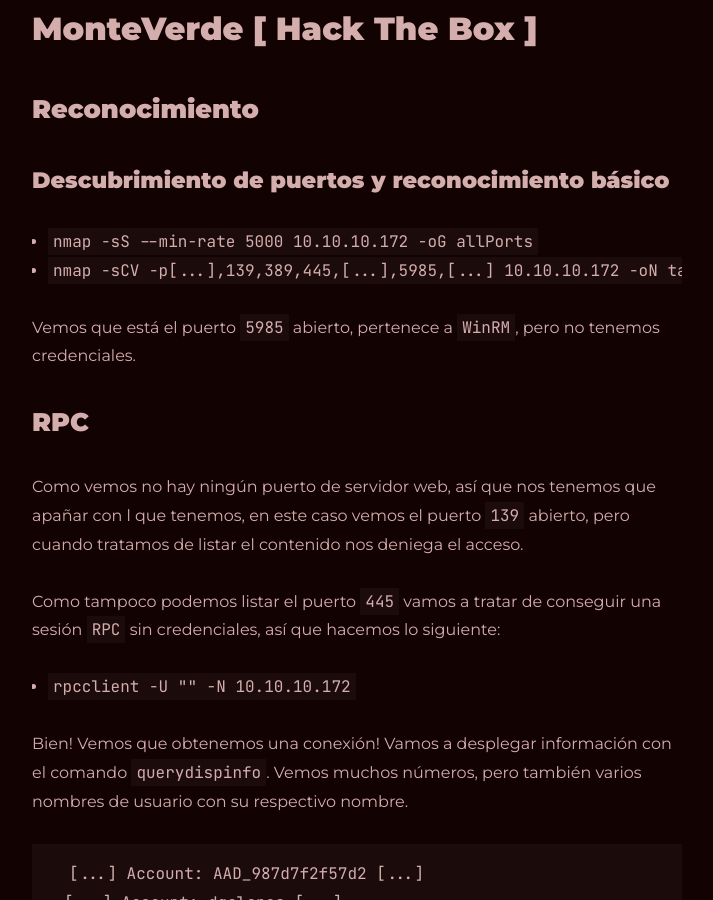
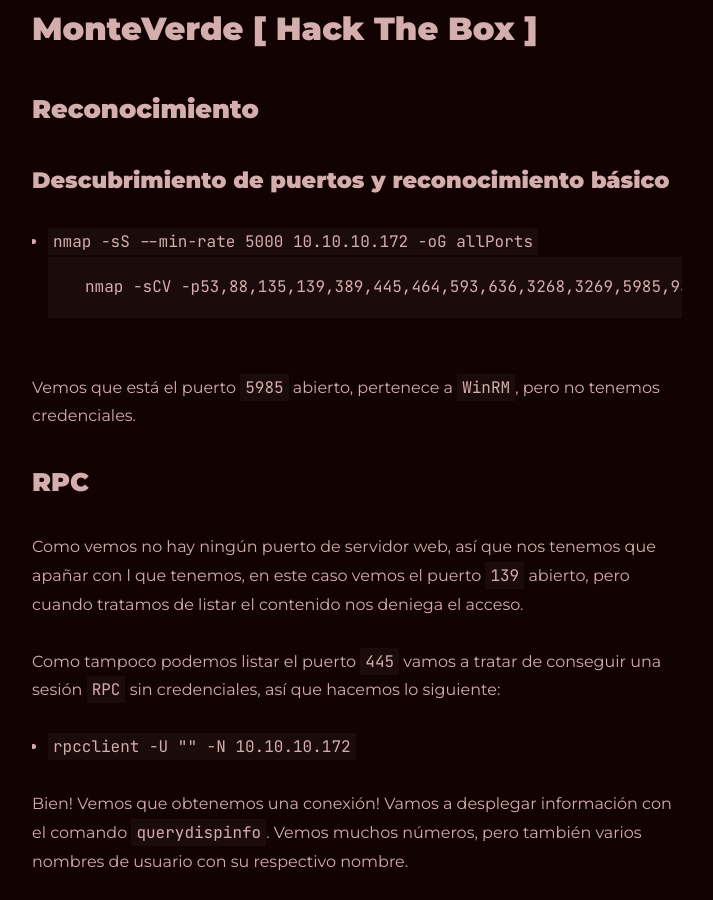
Before and after one commit to BlackCage/BlackCage.github.io, a Jekyll site: the page built from all_collections/_posts/2022-11-18-monteverde-htb.md, in a window 1280 px wide and 900 px high, scrolled down 538 px. Shown: the whole window, without its empty margins (283-996 px from the left). Built offline with Jekyll 4.4.1, drawn with Linux system fonts in a browser that asks for light colours.

Commit message:
Update 2022-11-18-monteverde-htb.md

````diff
--- a/all_collections/_posts/2022-11-18-monteverde-htb.md
+++ b/all_collections/_posts/2022-11-18-monteverde-htb.md
@@ -12,7 +12,9 @@
 
 #### Descubrimiento de puertos y reconocimiento básico
 - `nmap -sS --min-rate 5000 10.10.10.172 -oG allPorts`
-- `nmap -sCV -p[...],139,389,445,[...],5985,[...] 10.10.10.172 -oN targeted`
+```
+nmap -sCV -p53,88,135,139,389,445,464,593,636,3268,3269,5985,9389 10.10.10.172 -oN targeted
+```
 
 Vemos que está el puerto `5985` abierto, pertenece a `WinRM`, pero no tenemos credenciales.
 
````
